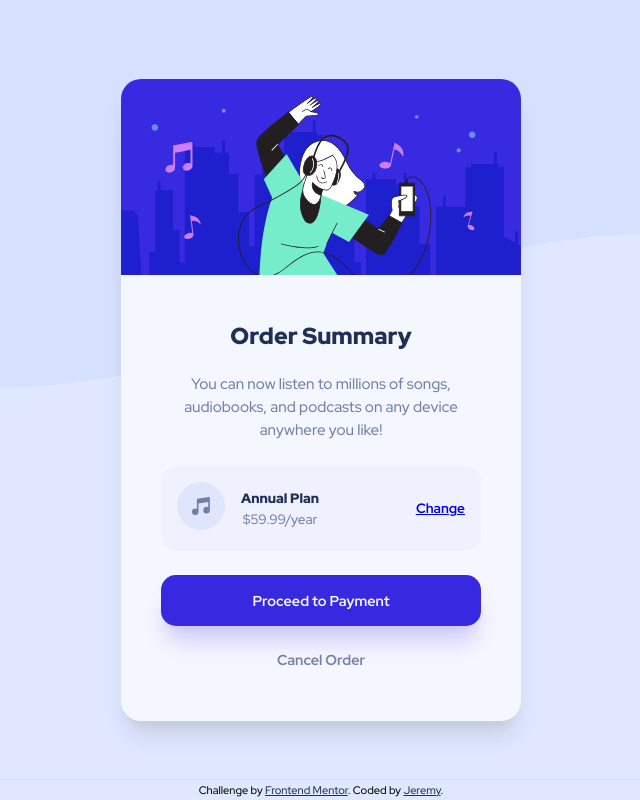
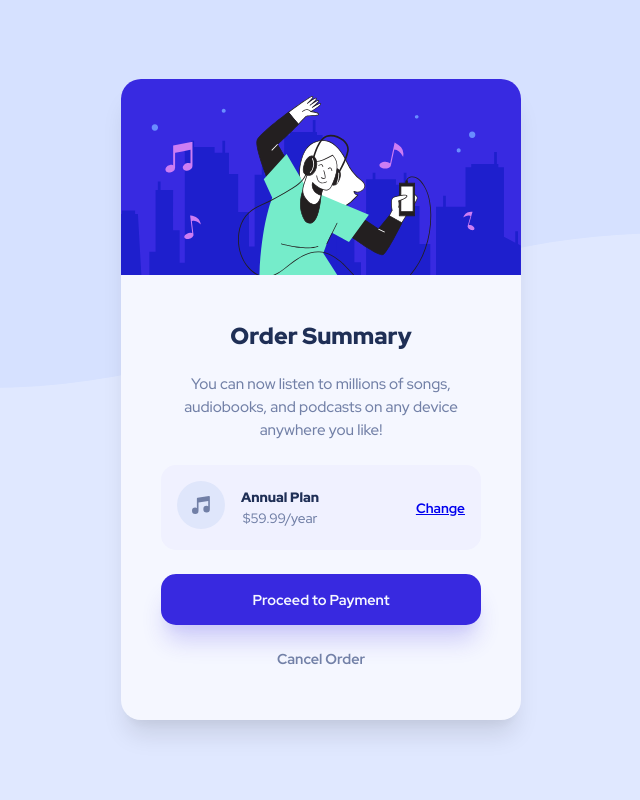
Before and after one commit to jeremy0x/order-summary-component, a plain HTML site: page index.html in a window 1280 px wide. Shown: the whole page, without its empty margins (319-959 px from the left). Drawn offline with Linux system fonts and the light colour scheme.

Commit message:
fix: remove attribution, update title
style: add transition to link on hover, customize scrollbar,
fix container height, add scaleIn animation to card

```diff
--- a/assets/styles/style.css
+++ b/assets/styles/style.css
@@ -38,7 +38,7 @@ body {
 .container {
   padding: 1.5rem;
 
-  height: 100vh;
+  min-height: 100vh;
   display: grid;
   place-items: center;
 }
@@ -52,6 +52,17 @@ body {
 
   box-shadow: rgba(0, 0, 0, 0.1) 0px 20px 25px -5px,
     rgba(0, 0, 0, 0.04) 0px 10px 10px -5px;
+
+  animation: scaleIn 0.2s forwards;
+}
+
+@keyframes scaleIn {
+  from {
+    transform: scale(0);
+  }
+  to {
+    transform: scale(1);
+  }
 }
 
 .card__banner img {
@@ -134,6 +145,10 @@ body {
   font-weight: 700;
 }
 
+.card-info__right a {
+  transition: 0.2s;
+}
+
 .card-info__right a:hover {
   color: var(--hover-state);
   text-decoration: none;
@@ -182,19 +197,20 @@ body {
   color: var(--dark-blue);
 }
 
-.attribution {
-  font-size: 11px;
-  text-align: center;
-  padding-block: 0.2rem;
+*::-webkit-scrollbar {
+  width: 4px;
   background-color: var(--pale-blue);
-  border-top: thin solid hsla(229, 6%, 66%, 0.2);
-
-  position: fixed;
-  left: 0;
-  bottom: 0;
-  width: 100%;
 }
 
-.attribution a {
-  color: var(--dark-blue);
+*::-webkit-scrollbar-thumb {
+  border-radius: 5px;
+  background-color: var(--bright-blue);
 }
+
+*::-webkit-scrollbar-thumb:hover {
+  background-color: var(--hover-state);
+}
+
+*::-webkit-scrollbar-thumb:active {
+  background-color: var(--dark-blue);
+}
--- a/index.html
+++ b/index.html
@@ -11,7 +11,7 @@
       href="./assets/images/favicon-32x32.png"
     />
 
-    <title>Order summary card | Frontend Mentor</title>
+    <title>Order Summary Card | Frontend Mentor</title>
 
     <link rel="stylesheet" href="./assets/styles/style.css" />
 
@@ -61,15 +61,5 @@
         </div>
       </div>
     </main>
-
-    <footer>
-      <div class="attribution">
-        Challenge by
-        <a href="https://www.frontendmentor.io?ref=challenge" target="_blank"
-          >Frontend Mentor</a
-        >. Coded by
-        <a href="https://github.com/jeremy0x" target="_blank">Jeremy</a>.
-      </div>
-    </footer>
   </body>
 </html>
```
